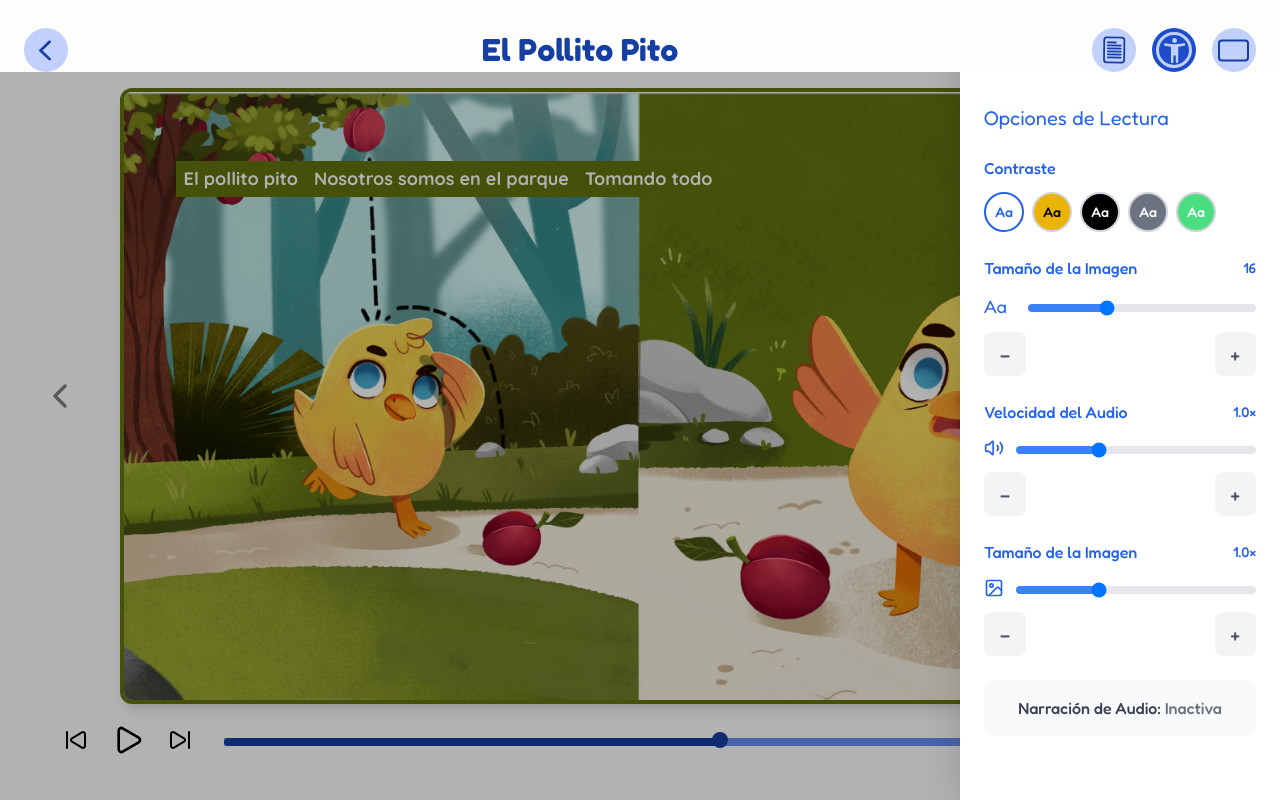
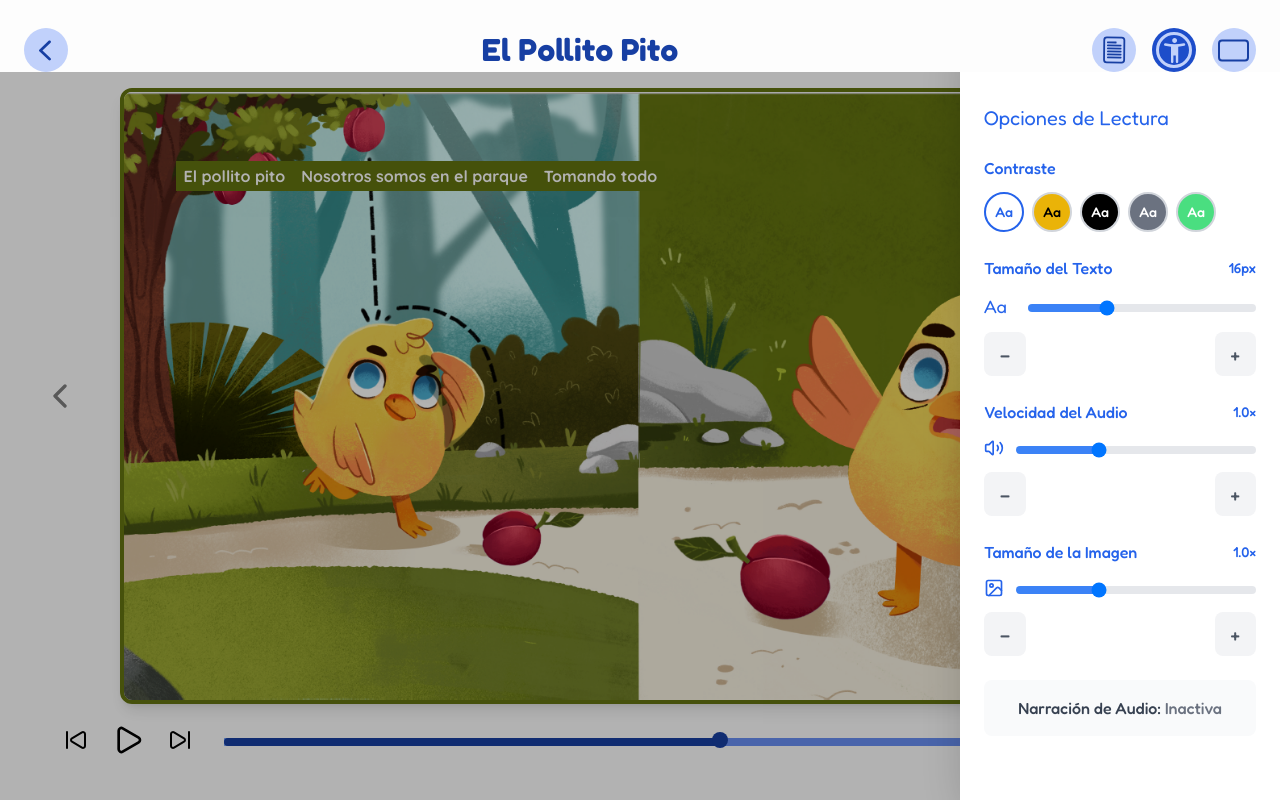
Before and after one commit to criseulises/unicef-books, a Next.js app: page /books/el-pollito-pito/reading in a window 1280 px wide. Both pictures are taken after a click on the button 1173 px from the left and 50 px from the top of the page. Built offline with nearby package versions, Linux system fonts and the light colour scheme.

Commit message:
text size done

```diff
--- a/src/app/books/el-pollito-pito/reading/page.tsx
+++ b/src/app/books/el-pollito-pito/reading/page.tsx
@@ -131,6 +131,7 @@ export default function ReadingPage() {
           pages={pages}
           currentPage={current}
           onChangePage={handlePageChange}
+          textSize={textSize} // ✅ Pasar el tamaño del texto
         />
       </div>
 
--- a/src/components/AccessibilitySidebar.tsx
+++ b/src/components/AccessibilitySidebar.tsx
@@ -79,8 +79,8 @@ export default function AccessibilitySidebar({
         {/* Tamaño de Texto */}
         <section className="mb-6">
           <div className="flex items-center justify-between mb-3">
-            <label className="text-blue-600 font-medium">Tamaño de la Imagen</label>
-            <span className="text-blue-600 font-medium text-sm">{textSize}</span>
+            <label className="text-blue-600 font-medium">Tamaño del Texto</label>
+            <span className="text-blue-600 font-medium text-sm">{textSize}px</span>
           </div>
 
           <div className="flex items-center mb-3">
--- a/src/components/BookReader.tsx
+++ b/src/components/BookReader.tsx
@@ -25,15 +25,19 @@ export interface BookPage {
   audioUrl?: string
 }
 
+interface BookReaderProps {
+  pages: BookPage[]
+  currentPage: number
+  onChangePage: (idx: number) => void
+  textSize?: number // ✅ Nueva prop para el tamaño del texto
+}
+
 export default function BookReader({
   pages,
   currentPage,
   onChangePage,
-}: {
-  pages: BookPage[]
-  currentPage: number
-  onChangePage: (idx: number) => void
-}) {
+  textSize = 16, // ✅ Valor por defecto
+}: BookReaderProps) {
   const [showVideo, setShowVideo] = useState(false)
   const [showControls, setShowControls] = useState(false)
   const [isPlaying, setIsPlaying] = useState(false)
@@ -128,11 +132,13 @@ export default function BookReader({
               {page.text.split('\n').map((line,i)=>
                 <span
                   key={i}
-                  className="font-quicksand text-white font-semibold text-sm md:text-base lg:text-lg inline-block px-2 py-1"
+                  className="font-quicksand text-white font-semibold inline-block px-2 py-1"
                   style={{
                     backgroundColor: page.textBgColor ?? 'rgba(0,0,0,0.5)',
                     boxDecorationBreak: 'clone',
                     WebkitBoxDecorationBreak: 'clone',
+                    fontSize: `${textSize}px`, // ✅ Aplicar tamaño dinámico
+                    lineHeight: '1.4', // ✅ Mantener buena legibilidad
                   }}
                 >
                   {line}
```
